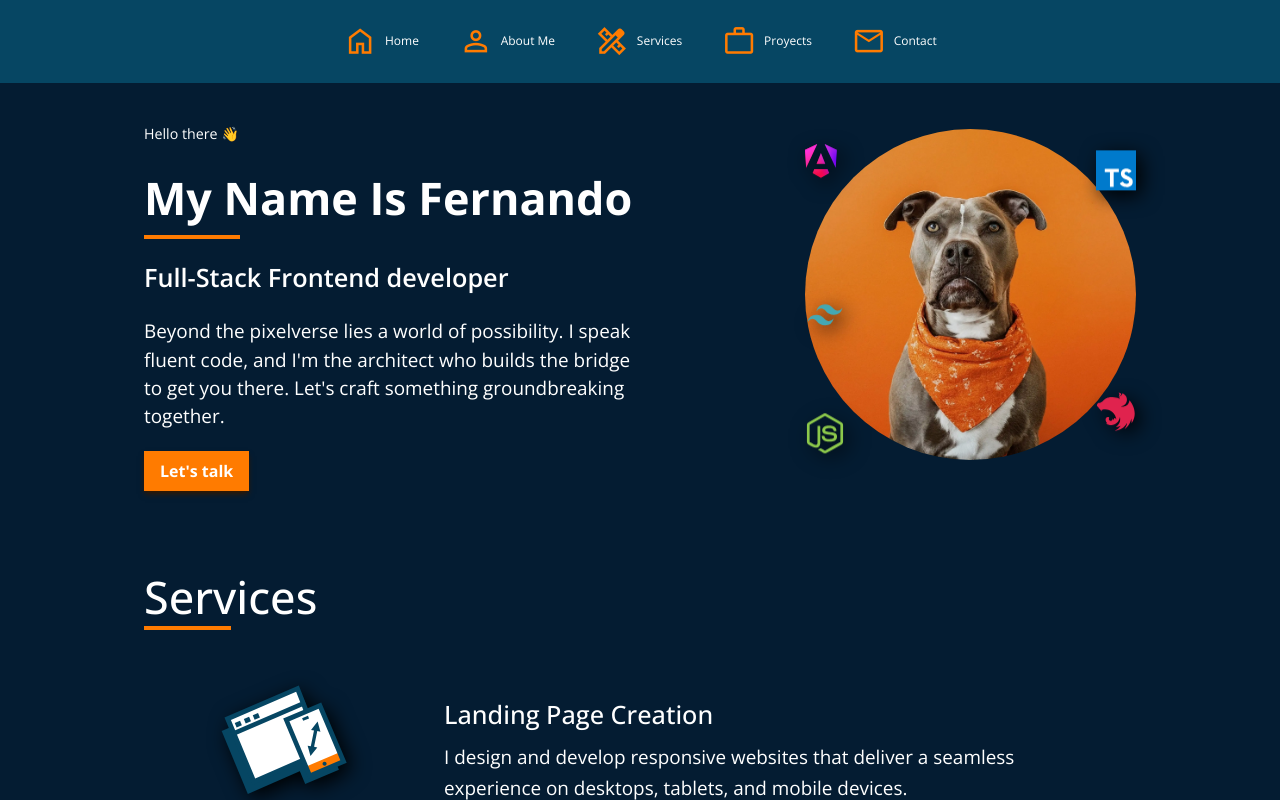
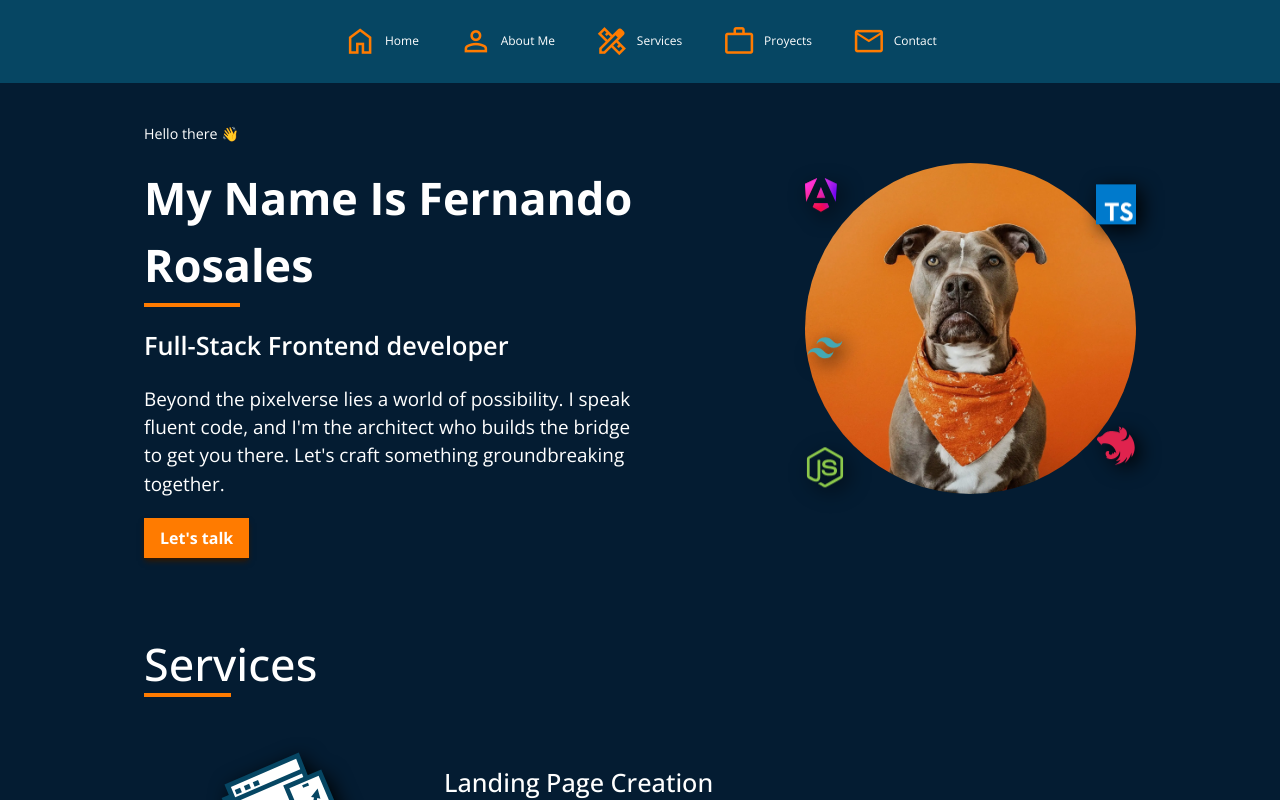
Before and after one commit to frosales14/portfolio, an Angular app: page / in a window 1280 px wide. Built offline with nearby package versions, Linux system fonts and the light colour scheme.

Commit message:
Feat: change text from Fernando to Fernando Rosales

```diff
--- a/src/app/pages/home/components/home-hero/home-hero.component.html
+++ b/src/app/pages/home/components/home-hero/home-hero.component.html
@@ -49,7 +49,7 @@
   >
     <p class="text-sm">Hello there 👋</p>
     <div>
-      <h1 class="font-bold text-2xl">My Name Is Fernando</h1>
+      <h1 class="font-bold text-2xl">My Name Is Fernando Rosales</h1>
       <div class="w-24 h-1 bg-accent-500 mt-1"></div>
     </div>
     <h2 class="text-lg font-semibold">Full-Stack Frontend developer</h2>
```
